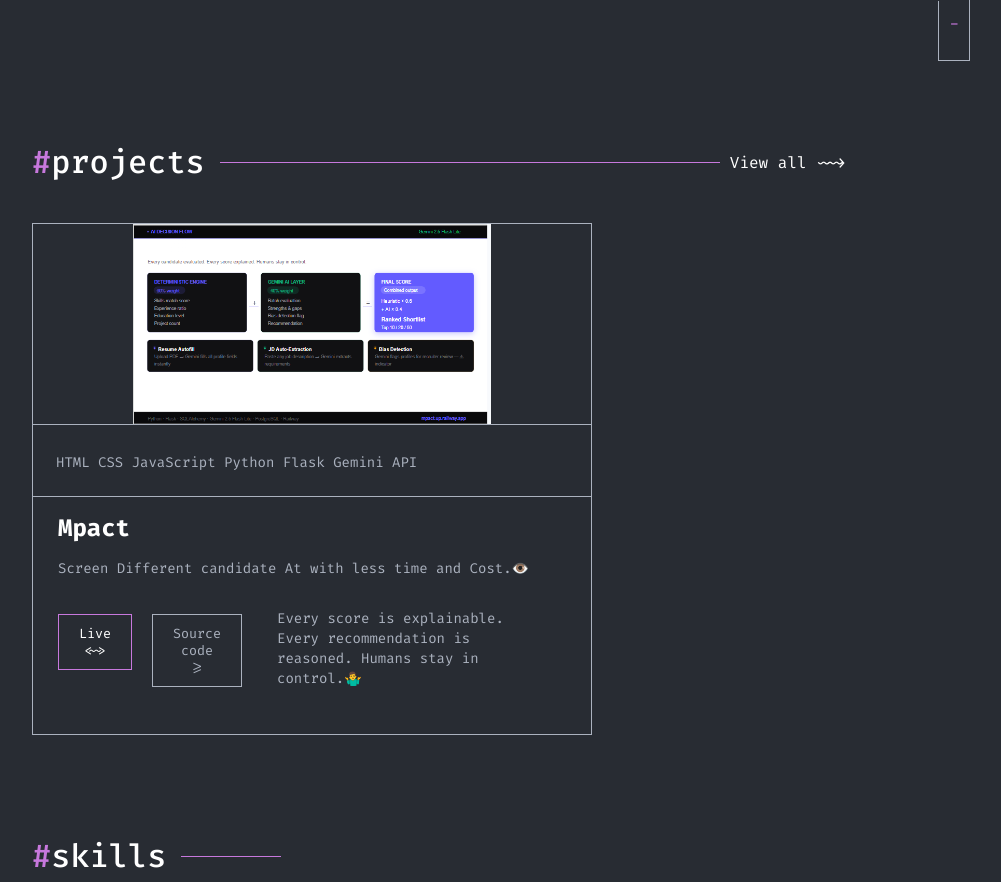
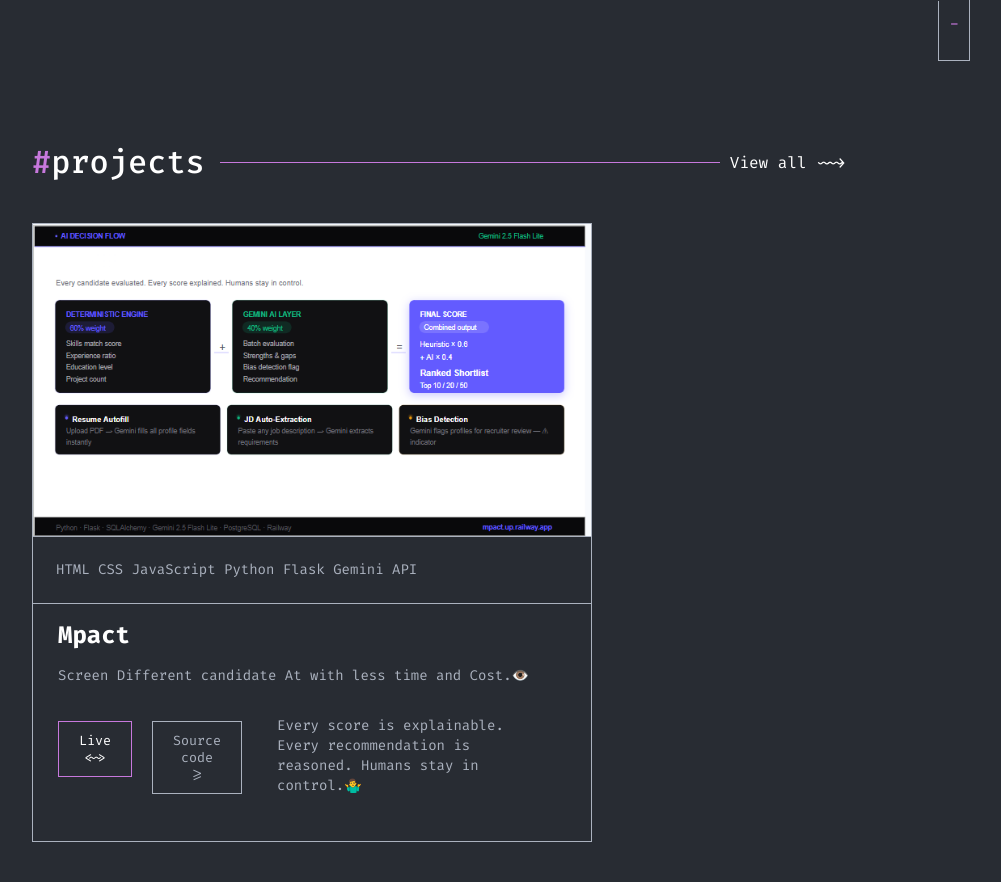
Before and after one commit to mugishakayishema/kayishema, a Flask app: page / in a window 1280 px wide. Shown: the part 866-1748 px from the top of the page, without its empty margins (139-1140 px from the left). Run offline with Flask 3, Linux system fonts and the light colour scheme.

```diff
--- a/static/style.css
+++ b/static/style.css
@@ -276,6 +276,12 @@ button:hover, .two:hover, .second:hover {
     background-color: #282C33;
     border-bottom: 1px solid #ABB2BF;
 }
+.impact-project > img {
+    height: auto;
+    aspect-ratio: 690 / 386;
+    object-fit: cover;
+    display: block;
+}
 .line-1, .line-2, .card-tech {
     border-bottom: 1px solid #ABB2BF;
     padding: 8px;
--- a/templates/projects.html
+++ b/templates/projects.html
@@ -69,7 +69,7 @@
                     <h3>Mpact</h3>
                     <p>Screening platform that enable Human resource teams screen more candidates as they can at once.</p>
                     <div class="card-buttons">
-                        <a href="https://mpact.principie.tech/" target="_blank"><button class="two">Live <~></button></a>
+                        <a href="https://github.com/mugishakayishema" target="_blank"><button class="two">Live <~></button></a>
                     </div>
                 </div>
             </div>
```
